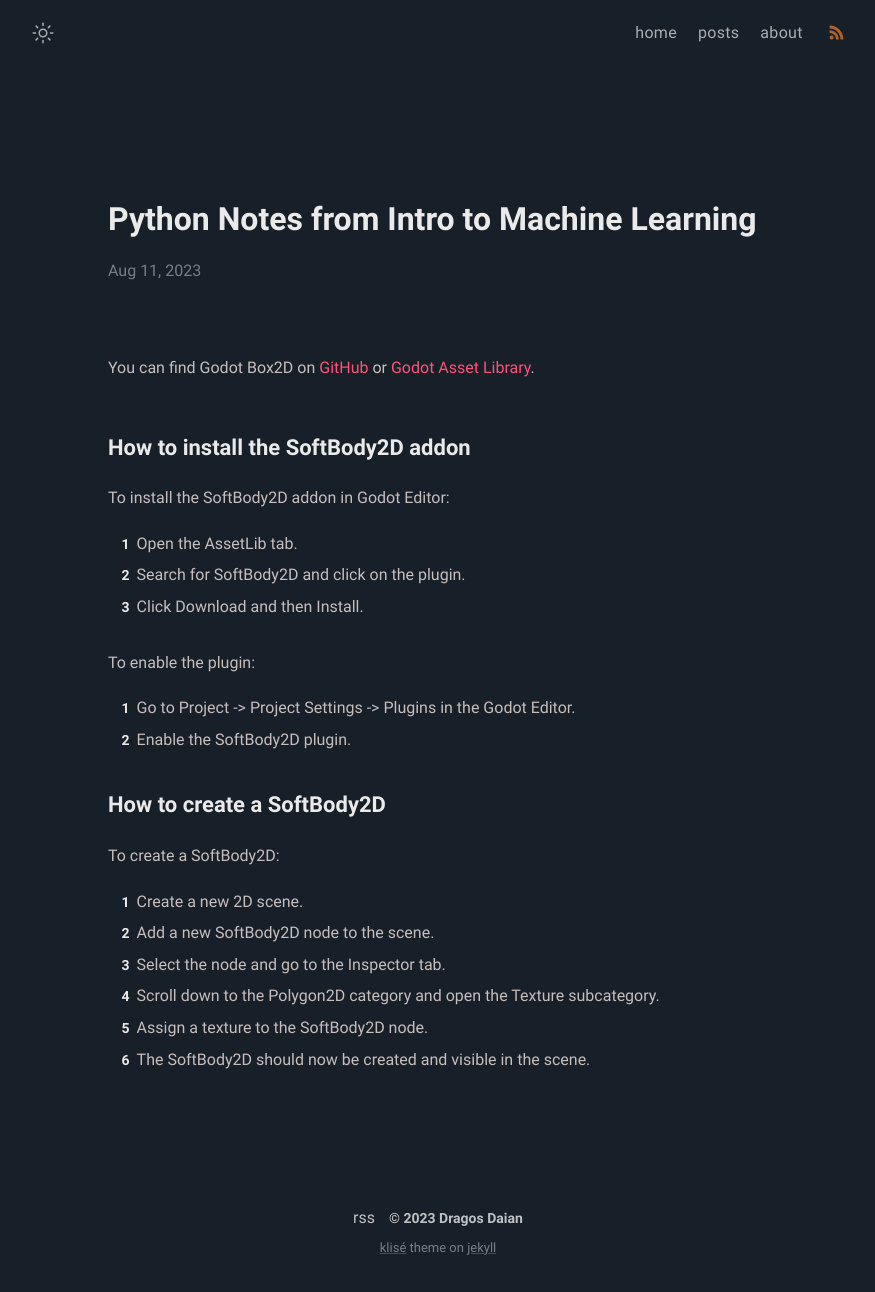
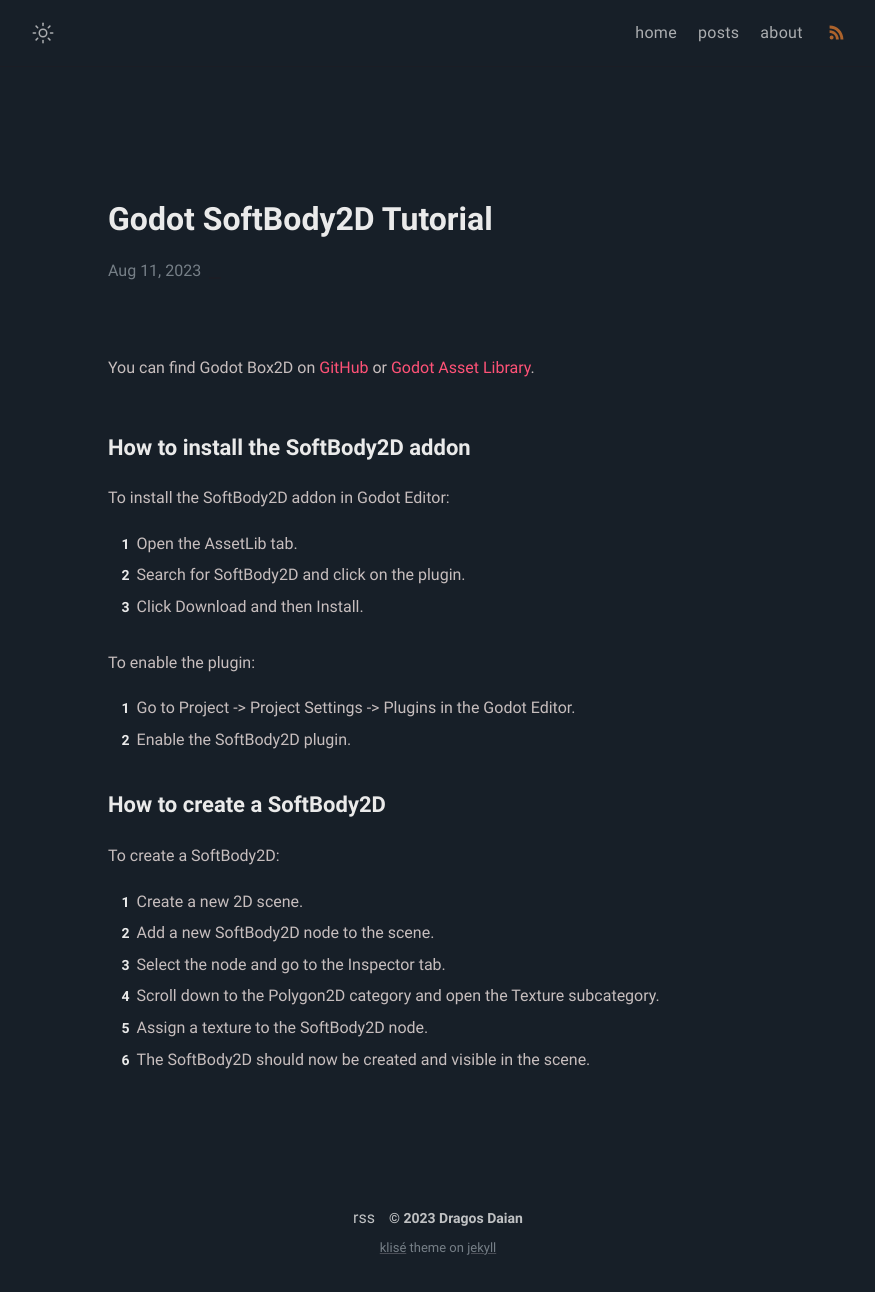
Before and after one commit to appsinacup/appsinacup.github.io, a Jekyll site: the page built from _posts/godot-softbody2d/2023-08-11-godot-softbody2d-tutorial.md, in a window 1280 px wide. Shown: the whole page, without its empty margins (202-1077 px from the left). Built offline with Jekyll 4.4.1, drawn with Linux system fonts in a browser that asks for light colours.

Commit message:
Update 2023-08-11-godot-softbody2d-tutorial.md

```diff
--- a/_posts/godot-softbody2d/2023-08-11-godot-softbody2d-tutorial.md
+++ b/_posts/godot-softbody2d/2023-08-11-godot-softbody2d-tutorial.md
@@ -1,7 +1,6 @@
 ---
 layout: post
-title: Python Notes from Intro to Machine Learning
-description: Godot SoftBody2D Tutorial - Plugin that adds deformable 2D soft body.
+title: Godot SoftBody2D Tutorial
 ---
 
 You can find Godot Box2D on [GitHub](https://github.com/appsinacup/godot-box2d) or [Godot Asset Library](https://godotengine.org/asset-library/asset/2007).
```
